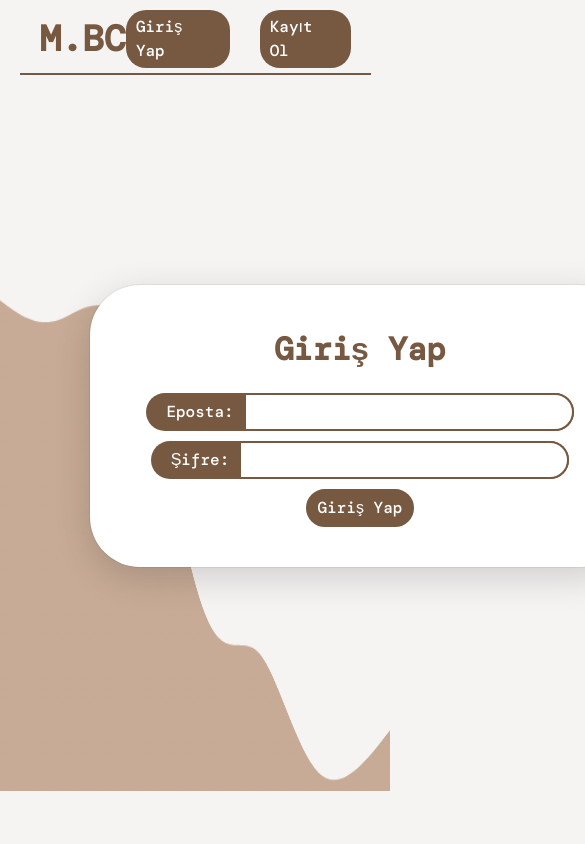
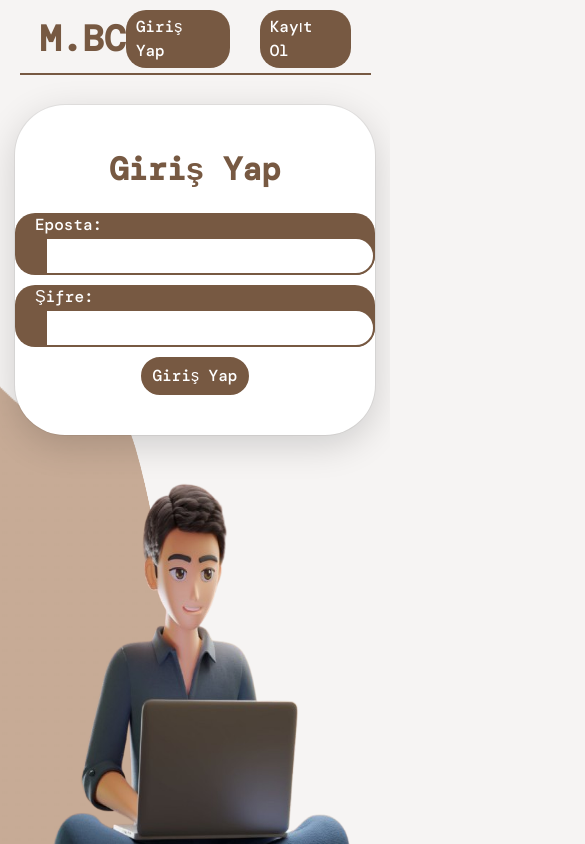
Before and after one commit to MuhammedBaki99/LongShortUrl, a Next.js app: page /login in a window 390 px wide. Shown: the top 844 px of the page, 585 px wide, since content can reach past the window. Built offline with nearby package versions, Linux system fonts and the light colour scheme; no server answers.

Commit message:
login sayfasının responsive eklendi

```diff
--- a/app/login/login.css
+++ b/app/login/login.css
@@ -5,11 +5,13 @@
   grid-template-columns: repeat(2, 1fr);
   align-items: center;
   justify-content: center;
-
+  padding-bottom: 124px;
 }
 
 .loginImg {
   position: relative;
+  object-fit: cover;
+
   img {
     margin: 0 auto;
   }
@@ -60,7 +62,7 @@
       color: white;
     }
 
-    input[type="email"] {
+    input {
       width: 330px;
       padding: 5px 10px;
       border-radius: 0 20px 20px 0;
@@ -68,24 +70,11 @@
       margin-left: 10px;
     }
 
-    input[type="email"]:focus {
-      outline: none;
-    }
-
-    input[type="password"] {
-      width: 330px;
-      padding: 5px 10px;
-      border-radius: 0 20px 20px 0;
-      border: 2px solid #775942;
-      margin-left: 10px;
-    }
-
-    input[type="password"]:focus {
+    input :focus {
       outline: none;
     }
 
   }
-
 
   button {
     background: #775942;
@@ -104,3 +93,118 @@
     box-shadow: 0 0 10px #775942;
   }
 }
+
+@media (width <=1560px) {
+  .loginContainer {
+    width: 90%;
+    margin: 0 auto;
+    display: grid;
+    grid-template-columns: repeat(2, 1fr);
+    align-items: center;
+    justify-content: center;
+  }
+
+  .loginImg::before {
+    content: "";
+    width: 70%;
+    left: 20%;
+    bottom: -30px;
+  }
+
+  .login {
+    width: 90%;
+  }
+}
+
+@media (width <=1280px) {
+  .loginContainer {
+    width: 90%;
+    margin: 0 auto;
+    display: grid;
+    grid-template-columns: repeat(1, 1fr);
+    align-items: center;
+    justify-content: center;
+    padding-bottom: 40px;
+  }
+
+  .loginImg::before {
+    content: "";
+    width: 50%;
+    left: 25%;
+    bottom: -30px;
+  }
+
+  .login {
+    width: 50%;
+    margin: 20px auto;
+  }
+}
+
+@media (width <=768px) {
+  .loginContainer {
+    width: 90%;
+    margin: 0 auto;
+    display: grid;
+    grid-template-columns: repeat(1, 1fr);
+    align-items: center;
+    justify-content: center;
+    padding-bottom: 40px;
+  }
+
+  .loginImg::before {
+    content: "";
+    width: 70%;
+    left: 20%;
+    bottom: -30px;
+  }
+
+  .login {
+    width: 100%;
+    margin: 20px auto;
+  }
+
+  input {
+    width: 50%;
+  }
+}
+
+@media (width <=375px) {
+  .loginContainer {
+    width: 90%;
+    margin: 0 auto;
+    display: grid;
+    grid-template-columns: repeat(1, 1fr);
+    align-items: center;
+    justify-content: center;
+    padding-bottom: 40px;
+  }
+
+  .loginImg::before {
+    content: "";
+    width: 70%;
+    left: 20%;
+    bottom: -30px;
+  }
+
+  .login {
+    width: 80%;
+    margin: 20px auto;
+
+    form {
+      label {
+        text-align: center;
+        padding: 10px;
+        width: 90%;
+        display: flex;
+        flex-direction: column;
+      }
+
+      input {
+        width: 100%;
+        border-radius: 20px;
+        margin: 0;
+      }
+    }
+  }
+
+}
```
